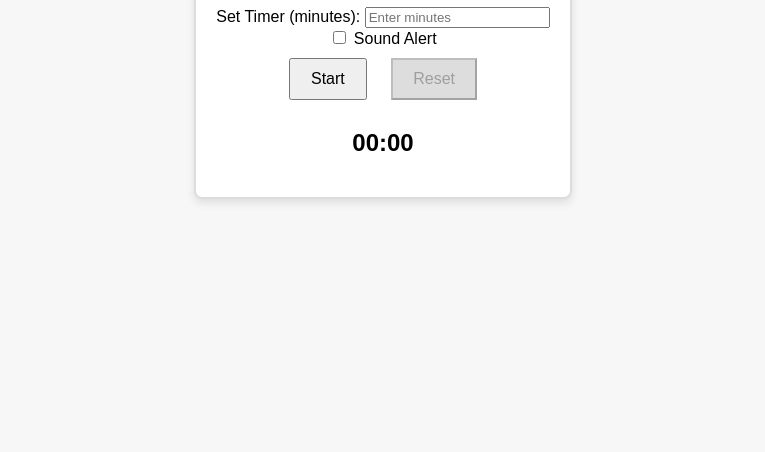
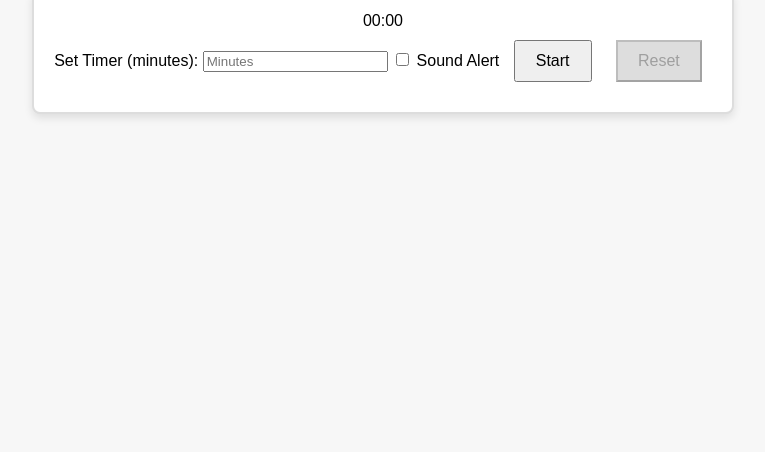
Before and after one commit to amyputkonen/Timer-Widget, a plain HTML site: page index.html in a window 1280 px wide. Shown: the part 348-800 px from the top of the page, without its empty margins (257-1022 px from the left). Drawn offline with Linux system fonts and the light colour scheme.

Commit message:
Update index.html

```diff
--- a/index.html
+++ b/index.html
@@ -3,25 +3,21 @@
 <head>
   <meta charset="UTF-8">
   <meta name="viewport" content="width=device-width, initial-scale=1.0">
-  <title>Custom Timer</title>
+  <title>Timer Widget</title>
   <link rel="stylesheet" href="style.css">
 </head>
 <body>
   <div id="timer-widget">
-    <h1>Custom Timer</h1>
-    <div>
+    <div id="time-display">25:00</div>
+    <div id="controls">
       <label for="minutes">Set Timer (minutes):</label>
-      <input type="number" id="minutes" placeholder="Enter minutes" min="1">
+      <input type="number" id="minutes" placeholder="Minutes" min="1">
+      <label>
+        <input type="checkbox" id="sound-toggle"> Sound Alert
+      </label>
+      <button id="start-button">Start</button>
+      <button id="reset-button" disabled>Reset</button>
     </div>
-    <div>
-      <label>
-        <input type="checkbox" id="sound-toggle">
-        Sound Alert
-      </label>
-    </div>
-    <button id="start-button">Start</button>
-    <button id="reset-button" disabled>Reset</button>
-    <h2 id="time-display">00:00</h2>
     <audio id="alert-sound" src="alert.mp3"></audio>
   </div>
   <script src="script.js"></script>
```
